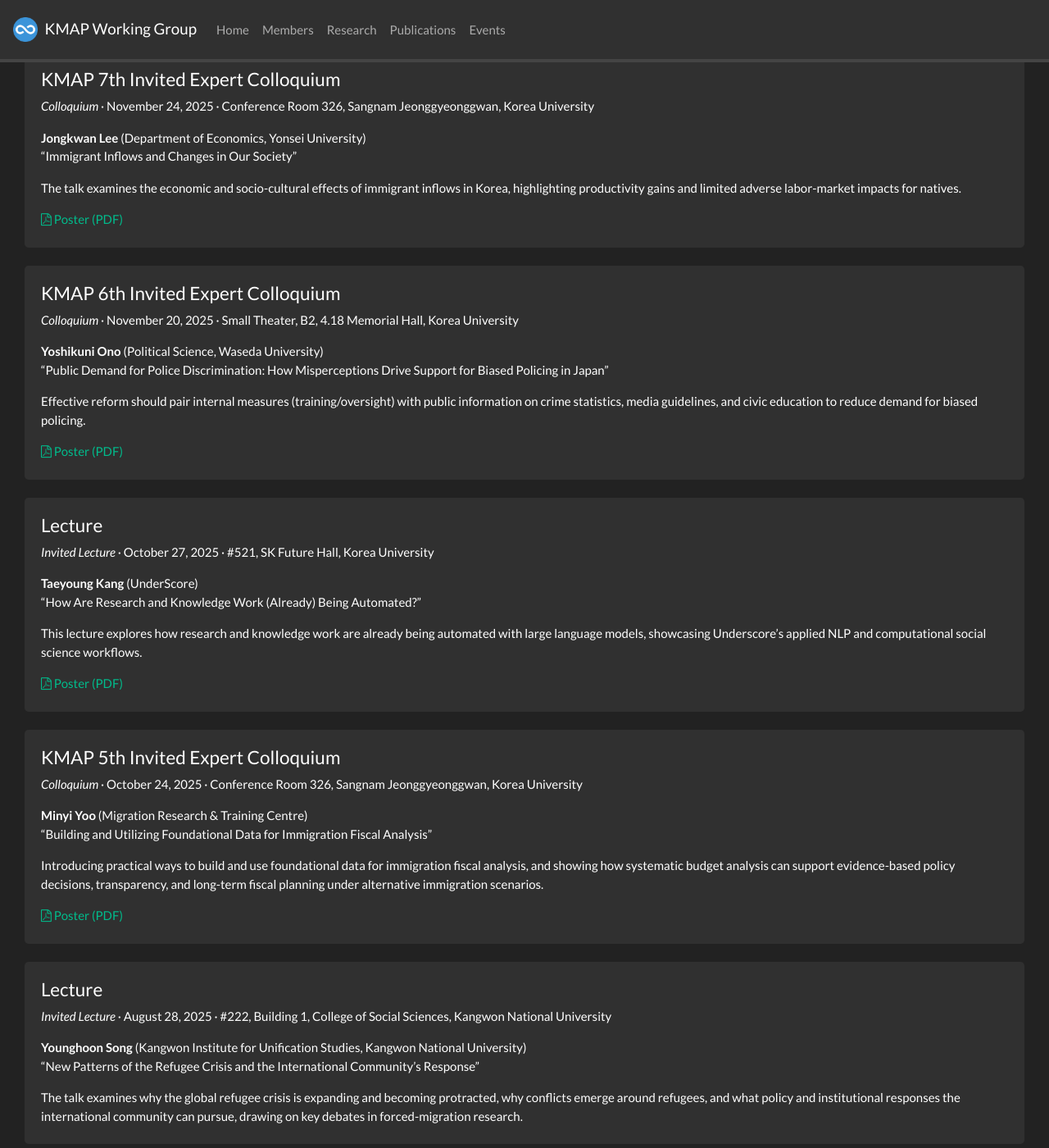
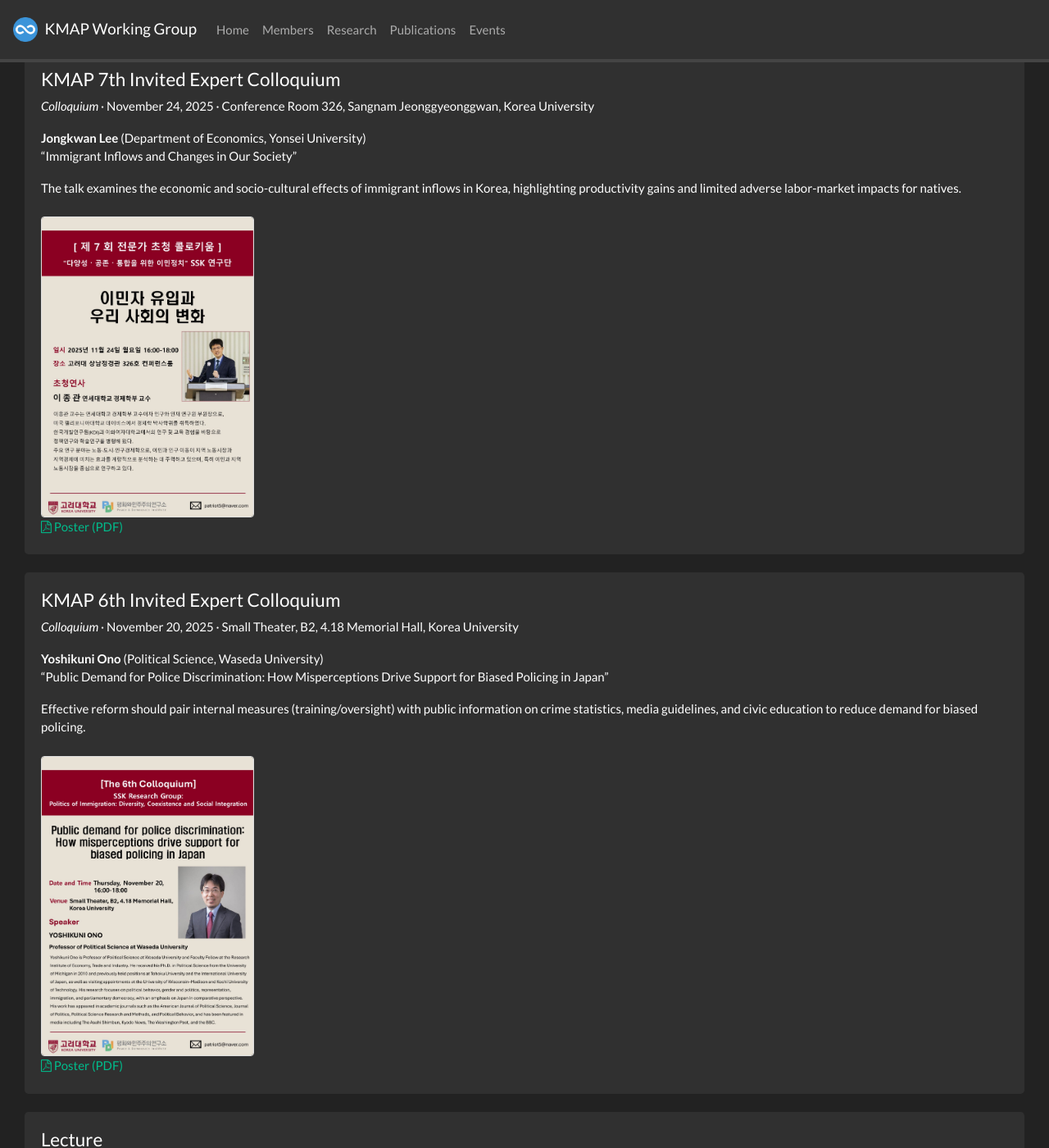
Before and after one commit to kmapgroup/kmapgroup.github.io, a Jekyll site: the page built from _pages/events.md, in a window 1280 px wide and 1400 px high, scrolled down 344 px. Shown: the whole window at 82% size. Built offline with Jekyll 4.4.1, drawn with Linux system fonts in a browser that asks for light colours; nearby versions of some CDN libraries; a style sheet for code colours, icons or effects is not loaded.

Commit message:
Show event posters as images, not just PDF links
Rendered page 1 of each poster PDF to JPEG (110 dpi, quality 82) and
display it inline on the events page, still linked to the full PDF.

Co-Authored-By: Claude Opus 5 (1M context) <noreply@anthropic.com>

```diff
--- a/_pages/events.md
+++ b/_pages/events.md
@@ -4,6 +4,16 @@ layout: gridlay
 sitemap: false
 permalink: /events/
 ---
+
+<style>
+.event-poster img {
+  max-width: 260px;
+  width: 100%;
+  border: 1px solid #ddd;
+  border-radius: 4px;
+  margin-top: 8px;
+}
+</style>
 
 ## Events
 
@@ -23,7 +33,12 @@ permalink: /events/
 <p><b>Jongkwan Lee</b> (Department of Economics, Yonsei University)<br>
 &ldquo;Immigrant Inflows and Changes in Our Society&rdquo;</p>
 <p>The talk examines the economic and socio-cultural effects of immigrant inflows in Korea, highlighting productivity gains and limited adverse labor-market impacts for natives.</p>
-<p><a href="{{ site.url }}{{ site.baseurl }}/files/posters/kmap-7th-20251124.pdf" target="_blank"><i class="fa fa-file-pdf-o"></i> Poster (PDF)</a></p>
+<p class="event-poster">
+<a href="{{ site.url }}{{ site.baseurl }}/files/posters/kmap-7th-20251124.pdf" target="_blank">
+<img src="{{ site.url }}{{ site.baseurl }}/images/posters/kmap-7th-20251124.jpg" alt="Poster">
+</a><br>
+<a href="{{ site.url }}{{ site.baseurl }}/files/posters/kmap-7th-20251124.pdf" target="_blank"><i class="fa fa-file-pdf-o"></i> Poster (PDF)</a>
+</p>
 </div>
 
 <div class="jumbotron">
@@ -32,7 +47,12 @@ permalink: /events/
 <p><b>Yoshikuni Ono</b> (Political Science, Waseda University)<br>
 &ldquo;Public Demand for Police Discrimination: How Misperceptions Drive Support for Biased Policing in Japan&rdquo;</p>
 <p>Effective reform should pair internal measures (training/oversight) with public information on crime statistics, media guidelines, and civic education to reduce demand for biased policing.</p>
-<p><a href="{{ site.url }}{{ site.baseurl }}/files/posters/kmap-6th-20251120.pdf" target="_blank"><i class="fa fa-file-pdf-o"></i> Poster (PDF)</a></p>
+<p class="event-poster">
+<a href="{{ site.url }}{{ site.baseurl }}/files/posters/kmap-6th-20251120.pdf" target="_blank">
+<img src="{{ site.url }}{{ site.baseurl }}/images/posters/kmap-6th-20251120.jpg" alt="Poster">
+</a><br>
+<a href="{{ site.url }}{{ site.baseurl }}/files/posters/kmap-6th-20251120.pdf" target="_blank"><i class="fa fa-file-pdf-o"></i> Poster (PDF)</a>
+</p>
 </div>
 
 <div class="jumbotron">
@@ -41,7 +61,12 @@ permalink: /events/
 <p><b>Taeyoung Kang</b> (UnderScore)<br>
 &ldquo;How Are Research and Knowledge Work (Already) Being Automated?&rdquo;</p>
 <p>This lecture explores how research and knowledge work are already being automated with large language models, showcasing Underscore's applied NLP and computational social science workflows.</p>
-<p><a href="{{ site.url }}{{ site.baseurl }}/files/posters/lecture-20251027.pdf" target="_blank"><i class="fa fa-file-pdf-o"></i> Poster (PDF)</a></p>
+<p class="event-poster">
+<a href="{{ site.url }}{{ site.baseurl }}/files/posters/lecture-20251027.pdf" target="_blank">
+<img src="{{ site.url }}{{ site.baseurl }}/images/posters/lecture-20251027.jpg" alt="Poster">
+</a><br>
+<a href="{{ site.url }}{{ site.baseurl }}/files/posters/lecture-20251027.pdf" target="_blank"><i class="fa fa-file-pdf-o"></i> Poster (PDF)</a>
+</p>
 </div>
 
 <div class="jumbotron">
@@ -50,7 +75,12 @@ permalink: /events/
 <p><b>Minyi Yoo</b> (Migration Research &amp; Training Centre)<br>
 &ldquo;Building and Utilizing Foundational Data for Immigration Fiscal Analysis&rdquo;</p>
 <p>Introducing practical ways to build and use foundational data for immigration fiscal analysis, and showing how systematic budget analysis can support evidence-based policy decisions, transparency, and long-term fiscal planning under alternative immigration scenarios.</p>
-<p><a href="{{ site.url }}{{ site.baseurl }}/files/posters/kmap-5th-20251024.pdf" target="_blank"><i class="fa fa-file-pdf-o"></i> Poster (PDF)</a></p>
+<p class="event-poster">
+<a href="{{ site.url }}{{ site.baseurl }}/files/posters/kmap-5th-20251024.pdf" target="_blank">
+<img src="{{ site.url }}{{ site.baseurl }}/images/posters/kmap-5th-20251024.jpg" alt="Poster">
+</a><br>
+<a href="{{ site.url }}{{ site.baseurl }}/files/posters/kmap-5th-20251024.pdf" target="_blank"><i class="fa fa-file-pdf-o"></i> Poster (PDF)</a>
+</p>
 </div>
 
 <div class="jumbotron">
@@ -67,7 +97,12 @@ permalink: /events/
 <p><b>Charles Crabtree</b> (Department of Government, Dartmouth College)<br>
 &ldquo;Can AI Help Reduce Prejudice? Evaluating the Effectiveness of AI-Powered Personalized Persuasion on Support for Transgender Rights&rdquo;</p>
 <p>This talk asks whether AI-powered, personalized conversations can reduce prejudice at scale, and presents evidence that a brief chatbot dialogue tailored to individuals' moral values can modestly increase support for transgender rights, with effects that attenuate over time.</p>
-<p><a href="{{ site.url }}{{ site.baseurl }}/files/posters/joint-seminar-20250509.pdf" target="_blank"><i class="fa fa-file-pdf-o"></i> Poster (PDF)</a></p>
+<p class="event-poster">
+<a href="{{ site.url }}{{ site.baseurl }}/files/posters/joint-seminar-20250509.pdf" target="_blank">
+<img src="{{ site.url }}{{ site.baseurl }}/images/posters/joint-seminar-20250509.jpg" alt="Poster">
+</a><br>
+<a href="{{ site.url }}{{ site.baseurl }}/files/posters/joint-seminar-20250509.pdf" target="_blank"><i class="fa fa-file-pdf-o"></i> Poster (PDF)</a>
+</p>
 </div>
 
 <div class="jumbotron">
@@ -76,7 +111,12 @@ permalink: /events/
 <p><b>Changwon Lee</b> (Migration Research &amp; Training Centre)<br>
 &ldquo;Key Terms and Statistics in Immigration Policy&rdquo;</p>
 <p>The talk calls for stronger statistical capacity and governance: digitized administrative inputs, cross-agency collaboration, wider micro-data access, and standardized migration items across major surveys.</p>
-<p><a href="{{ site.url }}{{ site.baseurl }}/files/posters/kmap-4th-20250418.pdf" target="_blank"><i class="fa fa-file-pdf-o"></i> Poster (PDF)</a></p>
+<p class="event-poster">
+<a href="{{ site.url }}{{ site.baseurl }}/files/posters/kmap-4th-20250418.pdf" target="_blank">
+<img src="{{ site.url }}{{ site.baseurl }}/images/posters/kmap-4th-20250418.jpg" alt="Poster">
+</a><br>
+<a href="{{ site.url }}{{ site.baseurl }}/files/posters/kmap-4th-20250418.pdf" target="_blank"><i class="fa fa-file-pdf-o"></i> Poster (PDF)</a>
+</p>
 </div>
 
 <div class="jumbotron">
@@ -85,7 +125,12 @@ permalink: /events/
 <p><b>Hyemin Park</b> (NEWWAYS)<br>
 &ldquo;Why Good Politicians Fail to Emerge: A Political System Perspective&rdquo;</p>
 <p>The talk calls for systemic and cultural reforms that nurture talent and enable real-world problem solving. It introduces NewWays' approach: support young candidates, engage 2030 voters, and research diversity-friendly institutions.</p>
-<p><a href="{{ site.url }}{{ site.baseurl }}/files/posters/kmap-3rd-20250207.pdf" target="_blank"><i class="fa fa-file-pdf-o"></i> Poster (PDF)</a></p>
+<p class="event-poster">
+<a href="{{ site.url }}{{ site.baseurl }}/files/posters/kmap-3rd-20250207.pdf" target="_blank">
+<img src="{{ site.url }}{{ site.baseurl }}/images/posters/kmap-3rd-20250207.jpg" alt="Poster">
+</a><br>
+<a href="{{ site.url }}{{ site.baseurl }}/files/posters/kmap-3rd-20250207.pdf" target="_blank"><i class="fa fa-file-pdf-o"></i> Poster (PDF)</a>
+</p>
 </div>
 
 <div class="jumbotron">
@@ -94,7 +139,12 @@ permalink: /events/
 <p><b>John Kuk (Seung-min Kuk)</b> (Department of Political Science, Michigan State University)<br>
 &ldquo;The Economic Origins of Racial Attitudes Polarization&rdquo;</p>
 <p>This colloquium examines whether economic distress causally increases racial resentment and ethnocentric attitudes. It argues that economic hardship can activate in-group identification and out-group bias, thereby shaping racial attitudes.</p>
-<p><a href="{{ site.url }}{{ site.baseurl }}/files/posters/kmap-2nd-20250103.pdf" target="_blank"><i class="fa fa-file-pdf-o"></i> Poster (PDF)</a></p>
+<p class="event-poster">
+<a href="{{ site.url }}{{ site.baseurl }}/files/posters/kmap-2nd-20250103.pdf" target="_blank">
+<img src="{{ site.url }}{{ site.baseurl }}/images/posters/kmap-2nd-20250103.jpg" alt="Poster">
+</a><br>
+<a href="{{ site.url }}{{ site.baseurl }}/files/posters/kmap-2nd-20250103.pdf" target="_blank"><i class="fa fa-file-pdf-o"></i> Poster (PDF)</a>
+</p>
 </div>
 
 <h3>2024</h3>
@@ -105,7 +155,12 @@ permalink: /events/
 <p><b>Dong-Hoon Seol</b> (Department of Sociology, Jeonbuk National University)<br>
 &ldquo;The Politics of Immigration in Korea: Labor Markets, Public Opinion, and Immigration Policy&rdquo;</p>
 <p>This colloquium presentation reviews recent changes in Korea's laws, institutions, and policy frameworks related to migrants, with particular attention to the current administration's approach to foreign nationals. It further examines Korea's demographic and labor market challenges and discusses key factors driving recent inflows of foreign residents.</p>
-<p><a href="{{ site.url }}{{ site.baseurl }}/files/posters/kmap-1st-20241226.pdf" target="_blank"><i class="fa fa-file-pdf-o"></i> Poster (PDF)</a></p>
+<p class="event-poster">
+<a href="{{ site.url }}{{ site.baseurl }}/files/posters/kmap-1st-20241226.pdf" target="_blank">
+<img src="{{ site.url }}{{ site.baseurl }}/images/posters/kmap-1st-20241226.jpg" alt="Poster">
+</a><br>
+<a href="{{ site.url }}{{ site.baseurl }}/files/posters/kmap-1st-20241226.pdf" target="_blank"><i class="fa fa-file-pdf-o"></i> Poster (PDF)</a>
+</p>
 </div>
 
 
```
Also changed, not shown: images/posters/joint-seminar-20250509.jpg (added), images/posters/kmap-1st-20241226.jpg (added), images/posters/kmap-2nd-20250103.jpg (added), images/posters/kmap-3rd-20250207.jpg (added), images/posters/kmap-4th-20250418.jpg (added), images/posters/kmap-5th-20251024.jpg (added), images/posters/kmap-6th-20251120.jpg (added), images/posters/kmap-7th-20251124.jpg (added), images/posters/lecture-20251027.jpg (added).
